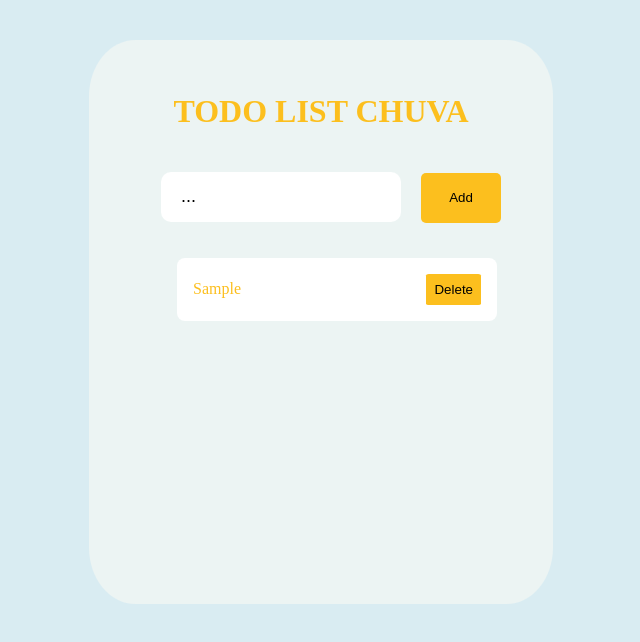
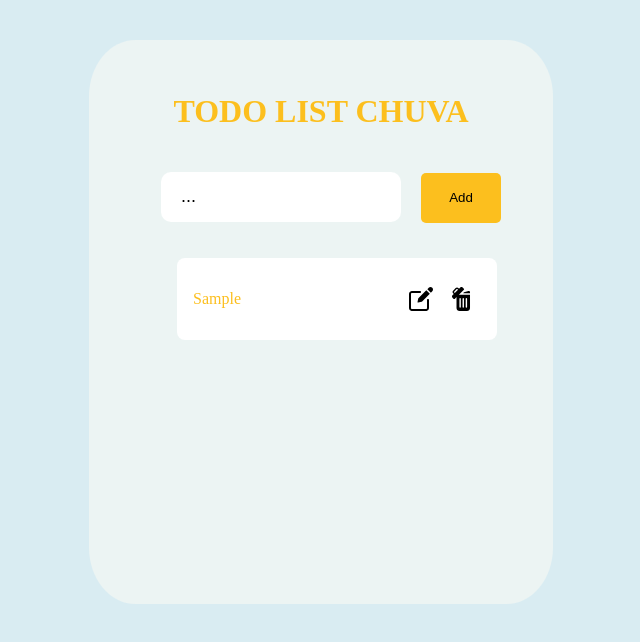
Before and after one commit to EdivaldoMDG/todo_list_class, a React (Create React App) app: page / in a window 1280 px wide. Both pictures are taken after typing "Sample" into the empty fields and a click on the button "Add". Shown: the top 642 px of the page, without its empty margins (319-959 px from the left). Built offline with nearby package versions, Linux system fonts and the light colour scheme.

Commit message:
Update functionality in progress

```diff
--- a/src/App.css
+++ b/src/App.css
@@ -64,9 +64,17 @@ body {
 .listItem button {
   border: none;
   outline: none;
-  background-color: #fcbf1e;
+  background-color: #fff;
   border-radius: 5%;
   padding: 0.5rem;
+  height: 2.5rem;
+  width: 2.5rem;
+  cursor: pointer;
+}
+.buttonIcon {
+  object-fit: cover;
+  width: 100%;
+  height: 100%;
 }
 .listItem button:active {
   transform: scale(0.9);
--- a/src/App.js
+++ b/src/App.js
@@ -1,5 +1,7 @@
 import React, { Component } from "react";
 import "./App.css";
+import Edit from "./assets/edit.svg";
+import Delete from "./assets/delete.svg";
 const lists = require("./datastore.js");
 
 export default class TodoListChuva extends Component {
@@ -14,12 +16,14 @@ export default class TodoListChuva extends Component {
         id: "",
       },
       errorMsg: "",
+      isEditable: false,
     };
 
     this.handleInput = this.handleInput.bind(this);
     this.handleAddButton = this.handleAddButton.bind(this);
     this.handleEnterPress = this.handleEnterPress.bind(this);
     this.handleDeleteItem = this.handleDeleteItem.bind(this);
+    this.handleUpdateItem = this.handleUpdateItem.bind(this);
   }
 
   handleInput(input) {
@@ -65,6 +69,9 @@ export default class TodoListChuva extends Component {
       ...this.state.items.removeItem(itemId),
     });
   }
+  handleUpdateItem() {
+    this.setState({ ...this.state, isEditable: true });
+  }
 
   render() {
     return (
@@ -102,15 +109,35 @@ export default class TodoListChuva extends Component {
             {this.state.items.fetchItems() !== undefined &&
               this.state.items.fetchItems().map((item) => (
                 <li className="listItem" key={item.id}>
-                  {item.description}
+                  {!this.state.isEditable ? (
+                    <p>{item.description}</p>
+                  ) : (
+                    <input
+                      type="text"
+                      value={
+                        item.description || this.state.currentItems.description
+                      }
+                      onChange={(e) => this.handleInput(e.currentTarget.value)}
+                    ></input>
+                  )}
+                  <span>
+                    <button
+                      type="button"
+                      onClick={() => {
+                        this.handleUpdateItem(item.id);
+                      }}
+                    >
+                      <img src={Edit} alt="X" className="buttonIcon" />
+                    </button>
                     <button
                       type="button"
                       onClick={() => {
                         this.handleDeleteItem(item.id);
                       }}
                     >
-                    Delete
+                      <img src={Delete} alt="X" className="buttonIcon" />
                     </button>
+                  </span>
                 </li>
               ))}
           </ul>
```
Also changed, not shown: src/assets/delete.svg (added), src/assets/edit.svg (added). Lines whose indentation alone changed are shown as unchanged.
